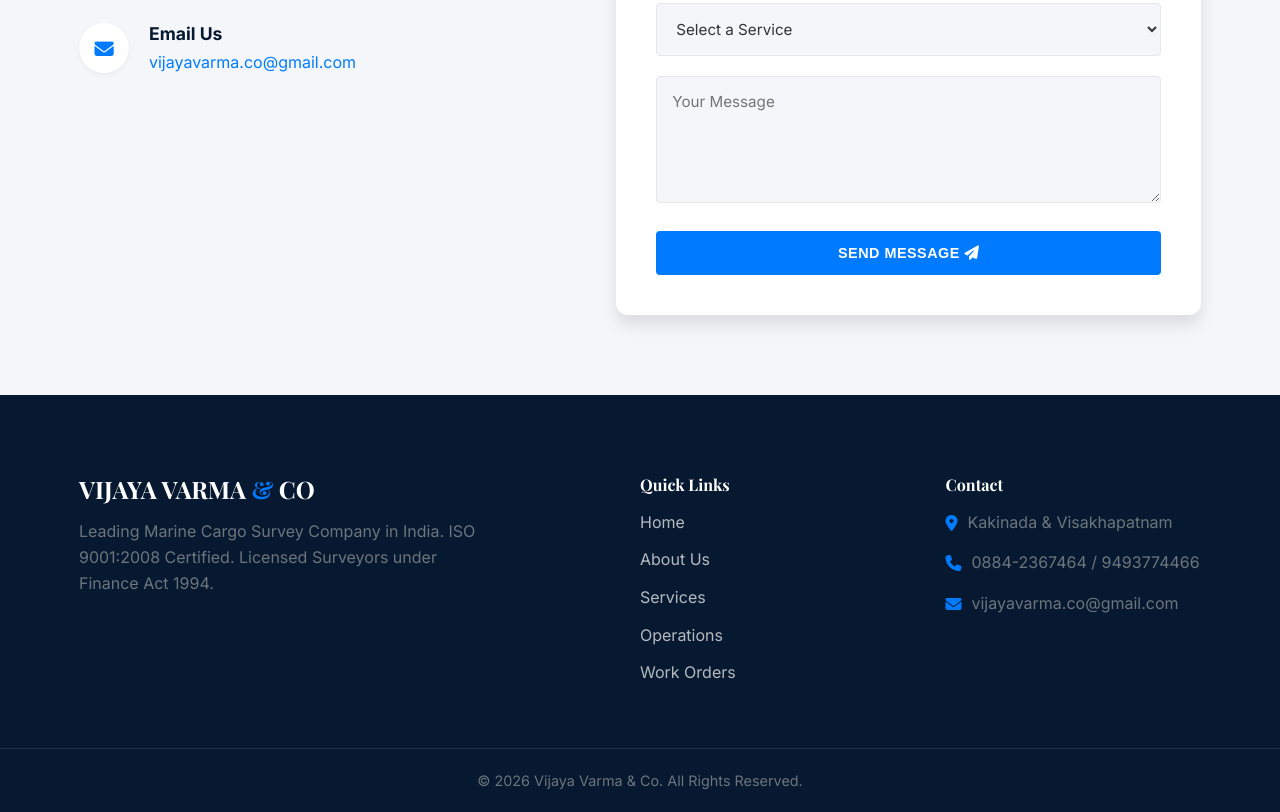
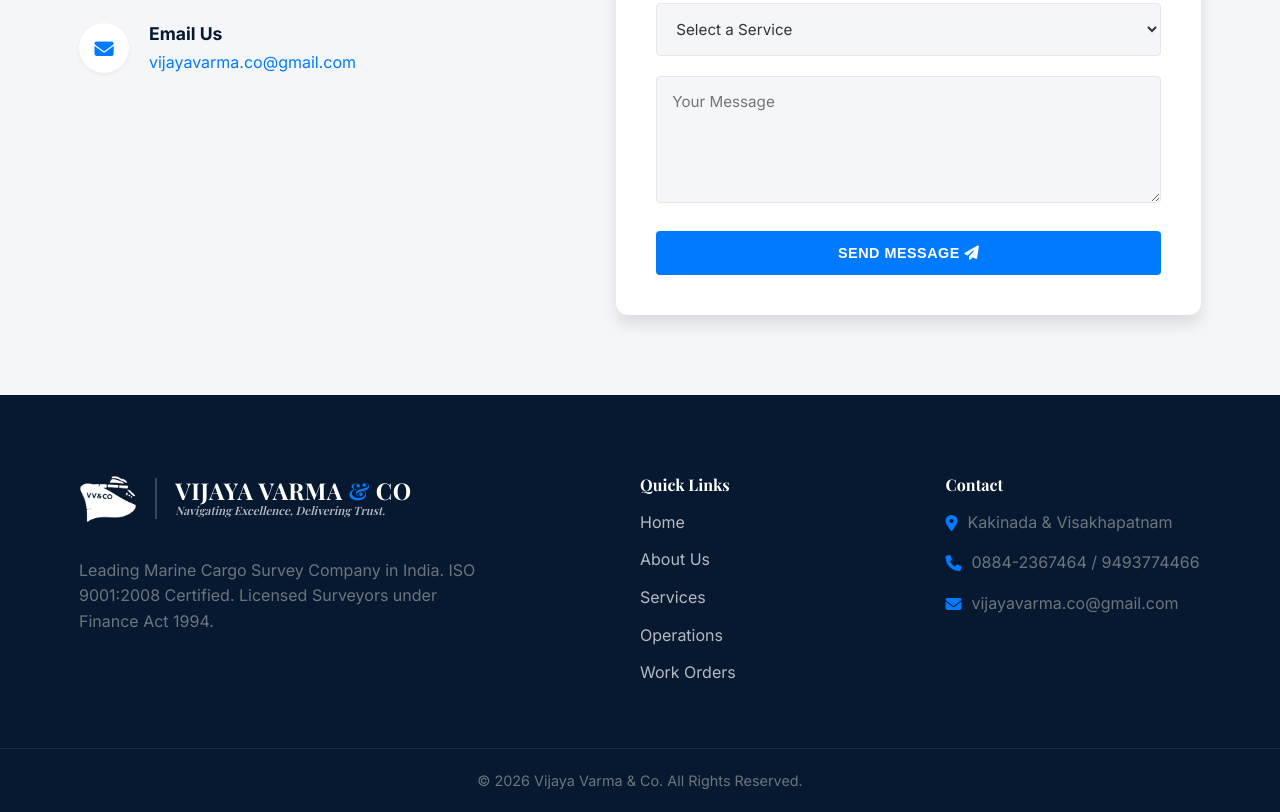
Before and after one commit to lolabhattuvijayvarma117/vijaya-varma-co, a website: page public/index.html in a window 1280 px wide. Shown: the part 6916-7728 px from the top of the page. Drawn offline with nearby package versions, Linux system fonts and the light colour scheme.

Commit message:
style: add logo to footer matching the header

```diff
--- a/public/index.html
+++ b/public/index.html
@@ -575,7 +575,13 @@
     <footer class="footer">
         <div class="container footer-container">
             <div class="footer-about">
-                <h3>VIJAYA VARMA <span class="accent">&amp;</span> CO</h3>
+                <a href="#home" class="logo-link footer-logo-link" style="margin-bottom: 20px;">
+                    <img src="assets/logo-trimmed.png" alt="Vijaya Varma &amp; Co Logo" class="logo-img footer-logo-img" style="filter: brightness(0) invert(1);">
+                    <div class="logo-text-wrapper" style="border-left-color: rgba(255,255,255,0.2);">
+                        <span class="logo-text" style="color: #fff;">VIJAYA VARMA <span class="accent">&amp;</span> CO</span>
+                        <span class="logo-tagline" style="color: rgba(255,255,255,0.7);">Navigating Excellence, Delivering Trust.</span>
+                    </div>
+                </a>
                 <p>Leading Marine Cargo Survey Company in India. ISO 9001:2008 Certified. Licensed Surveyors under Finance Act 1994.</p>
             </div>
 
```
